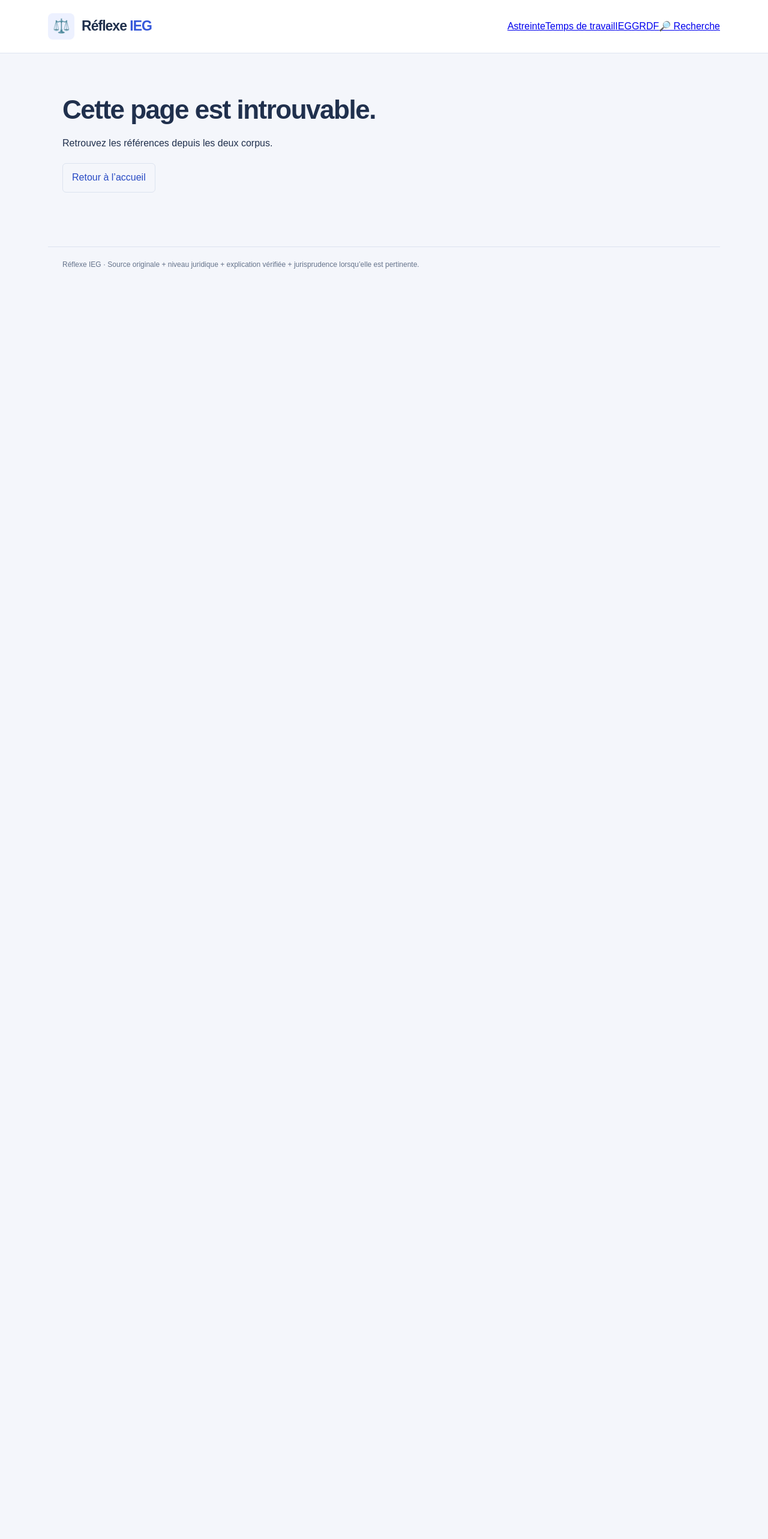
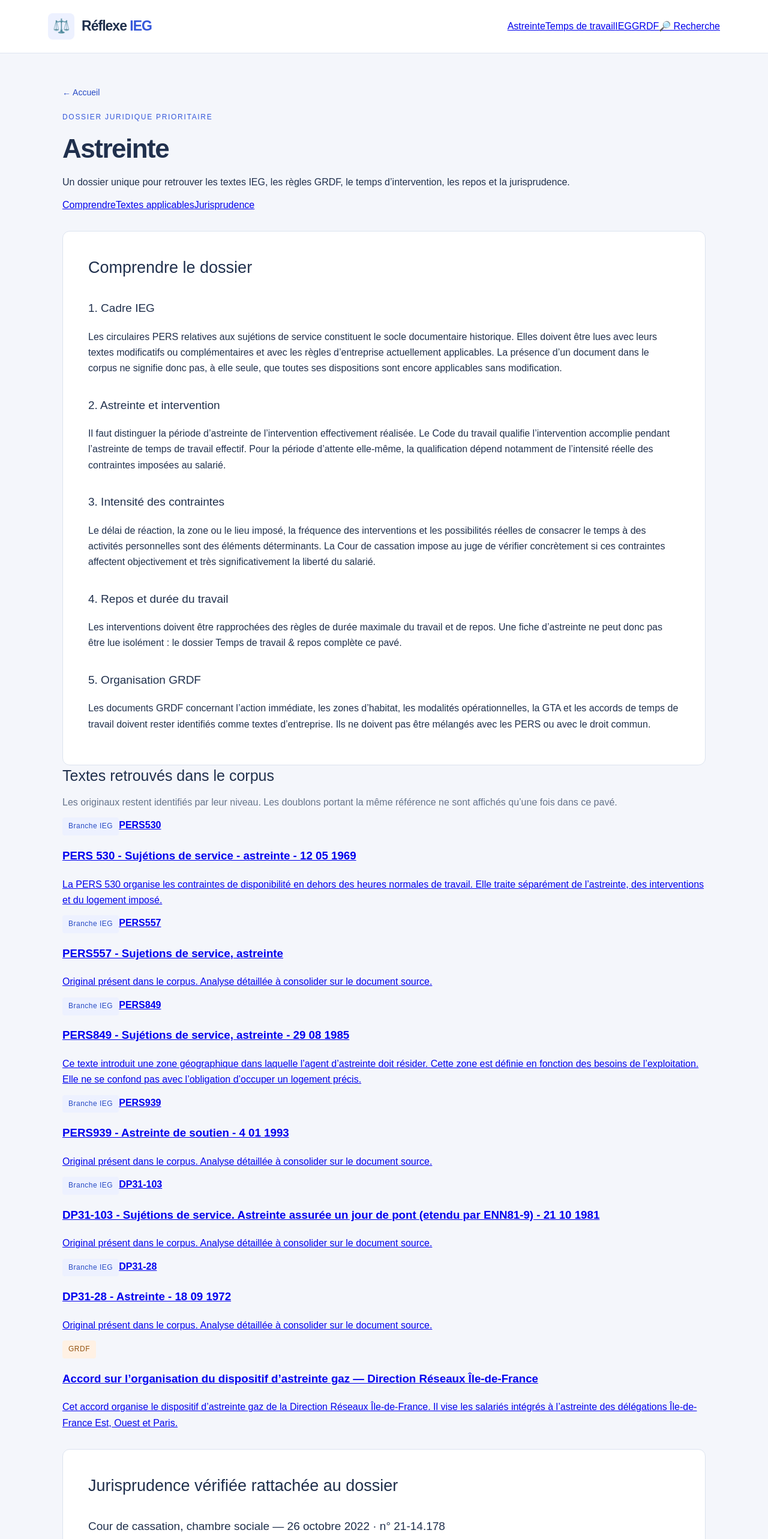
Before and after one commit to hajjitoufik4-eng/reflexe-textes-ieg-v21, a Next.js app: page /dossiers/astreinte in a window 1280 px wide. Before the commit this address had no page. Shown: the top 2566 px of the page at 60% size. Before the commit the page ends 800 px from the top, so only its background shows below. Built offline with nearby package versions, Linux system fonts and the light colour scheme.

Commit message:
Créer les pages dossiers juridiques prioritaires

```diff
--- /dev/null
+++ b/src/app/dossiers/[slug]/page.jsx
@@ -0,0 +1,26 @@
+import Link from 'next/link';
+import { notFound } from 'next/navigation';
+import data from '../../../data/corpus.json';
+import { dossiers } from '../../../data/dossiers.js';
+import { jurisprudence } from '../../../data/jurisprudence.js';
+import { scopeOf, scopeName } from '../../../lib/catalogue.mjs';
+
+const norm=(s='')=>s.normalize('NFD').replace(/[\u0300-\u036f]/g,'').toLowerCase().replace(/[^a-z0-9]+/g,' ');
+const text=d=>norm([d.ref,d.title,d.theme,d.folder,d.kind,d.explanation?.heading,d.explanation?.simple,...(d.explanation?.points||[])].filter(Boolean).join(' '));
+
+export function generateStaticParams(){return Object.keys(dossiers).map(slug=>({slug}));}
+export async function generateMetadata({params}){const {slug}=await params;return {title:dossiers[slug]?.title||'Dossier'};}
+
+export default async function Dossier({params}){
+ const {slug}=await params; const dossier=dossiers[slug]; if(!dossier) notFound();
+ const qs=dossier.queries.map(norm);
+ const docs=data.filter(d=>qs.some(q=>text(d).includes(q))).filter((d,i,a)=>a.findIndex(x=>(x.ref&&x.ref===d.ref)||x.title===d.title)===i);
+ const cases=jurisprudence.filter(j=>j.topics.some(t=>qs.some(q=>norm(t).includes(q)||q.includes(norm(t)))));
+ return <>
+  <Link className="back" href="/">← Accueil</Link><div className="eyebrow">Dossier juridique prioritaire</div><h1>{dossier.title}</h1><p className="lead">{dossier.subtitle}</p>
+  <div className="dossier-nav"><a href="#comprendre">Comprendre</a><a href="#textes">Textes applicables</a><a href="#jurisprudence">Jurisprudence</a></div>
+  <section id="comprendre" className="reader dossier-reader"><h2>Comprendre le dossier</h2>{dossier.sections.map((s,i)=><article className="explain" key={i}><h3>{s.title}</h3><p>{s.text}</p></article>)}</section>
+  <section id="textes"><h2 className="section-title">Textes retrouvés dans le corpus</h2><p className="muted">Les originaux restent identifiés par leur niveau. Les doublons portant la même référence ne sont affichés qu’une fois dans ce pavé.</p><div className="results">{docs.map(d=><Link className="result" href={`/textes/${d.id}`} key={d.id}><div><span className={'stamp '+(scopeOf(d)==='grdf'?'grdf':'')}>{scopeName(scopeOf(d))}</span>{d.ref&&<strong>{d.ref}</strong>}</div><h3>{d.title}</h3><p>{d.explanation?.simple||'Original présent dans le corpus. Analyse détaillée à consolider sur le document source.'}</p></Link>)}</div></section>
+  <section id="jurisprudence" className="reader"><h2>Jurisprudence vérifiée rattachée au dossier</h2>{cases.map(j=><article className="case" key={j.id}><h3>{j.court} — {j.date} · n° {j.number}</h3><p><strong>Question :</strong> {j.issue}</p><p><strong>Décision :</strong> {j.result}</p><p><strong>Portée pratique :</strong> {j.scope}</p><a className="source" href={j.url} target="_blank" rel="noopener noreferrer">Décision officielle ↗</a></article>)}</section>
+ </>;
+}
```
